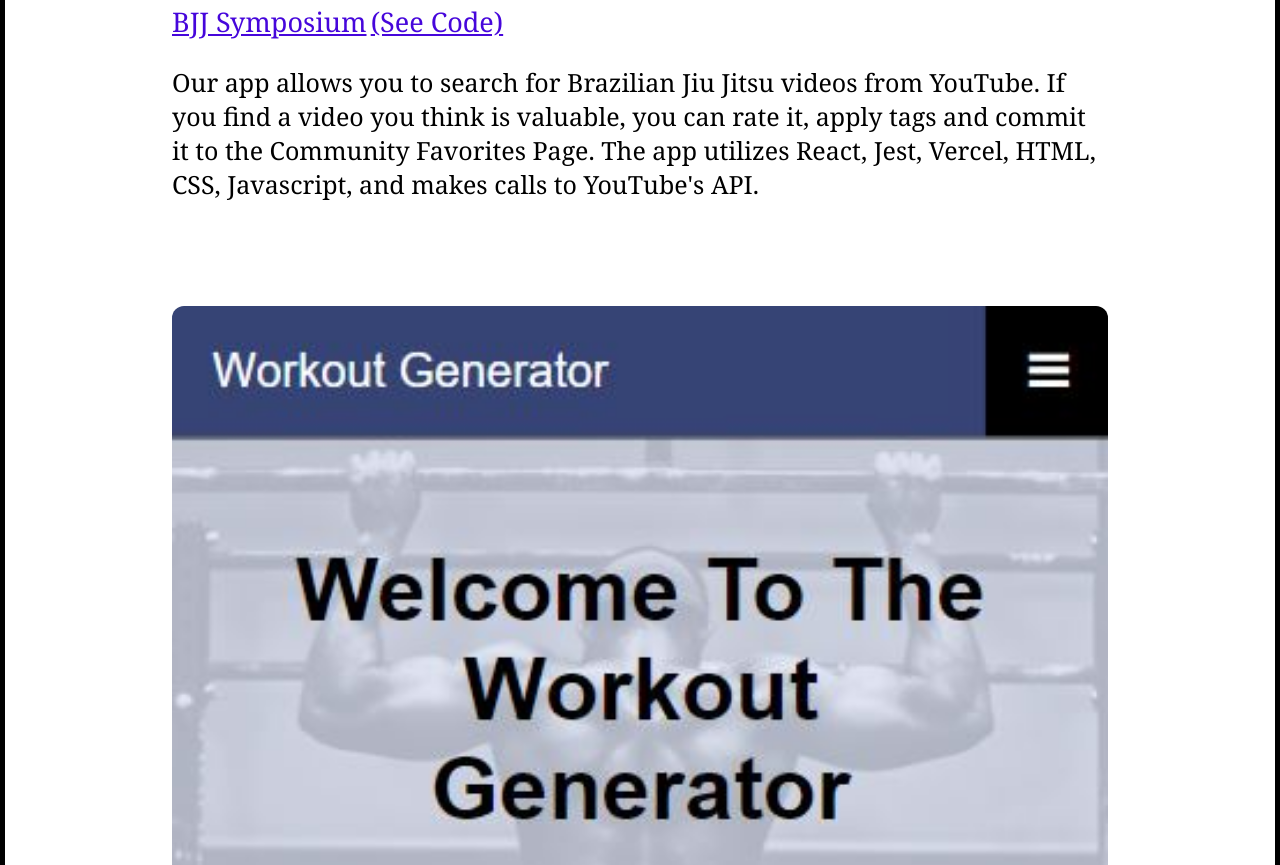
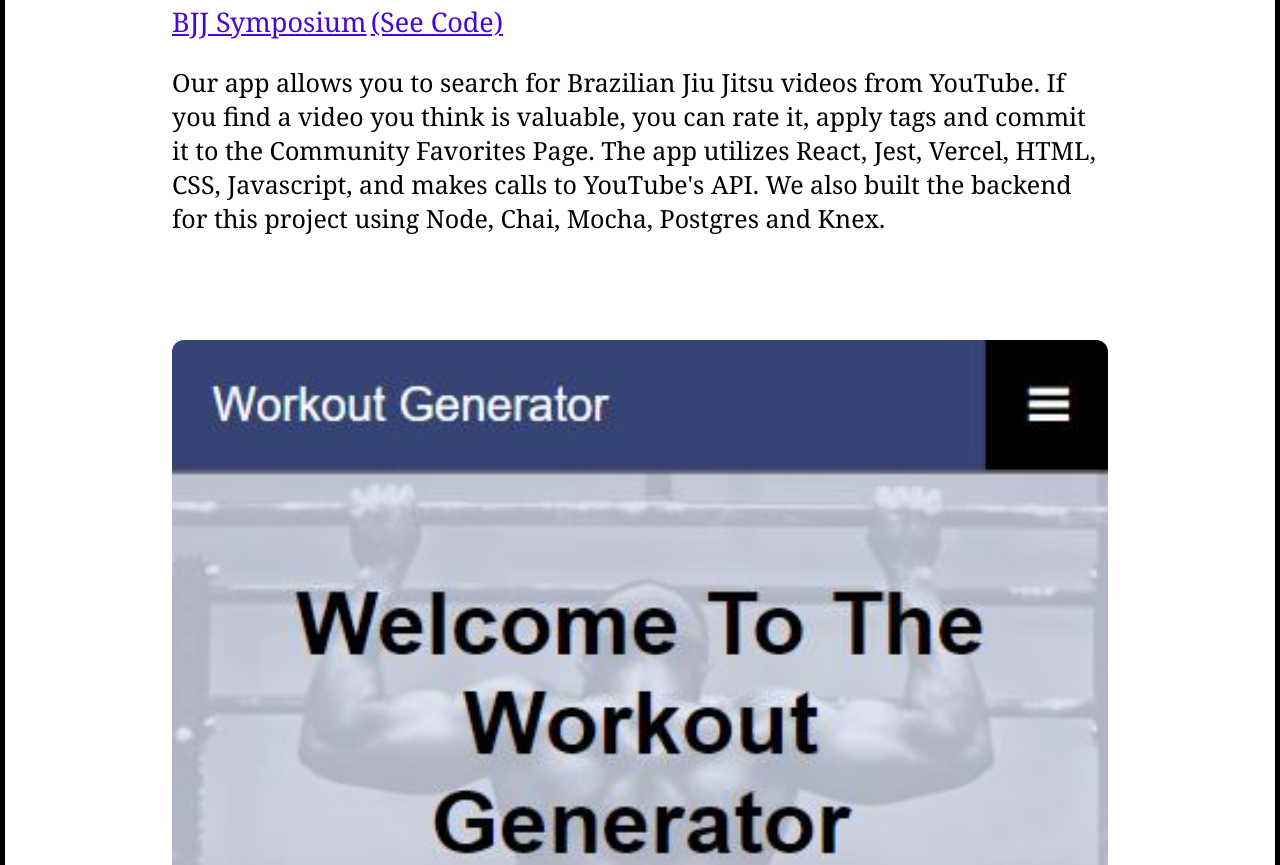
Before and after one commit to WesGlassmeyer/Portfolio, a plain HTML site: page project-list.html in a window 1280 px wide. Shown: the part 1017-1882 px from the top of the page. Drawn offline with Linux system fonts and the light colour scheme.

Commit message:
Update project-list.html

```diff
--- a/project-list.html
+++ b/project-list.html
@@ -34,7 +34,7 @@
             <img src="images/demo.gif" alt="BJJ Symposium screenshot" class="rounded">
             <a class="h3" href="https://bjj-symposium-wesglassmeyer.vercel.app/" target="_blank">BJJ Symposium</a>
             <a class="h3" href="https://github.com/WesGlassmeyer/bjj-symposium" target="_blank">(See Code)</a>
-					    <p>Our app allows you to search for Brazilian Jiu Jitsu videos from YouTube. If you find a video you think is valuable, you can rate it, apply tags and commit it to the Community Favorites Page. The app utilizes React, Jest, Vercel, HTML, CSS, Javascript, and makes calls to YouTube's API.</p>
+					    <p>Our app allows you to search for Brazilian Jiu Jitsu videos from YouTube. If you find a video you think is valuable, you can rate it, apply tags and commit it to the Community Favorites Page. The app utilizes React, Jest, Vercel, HTML, CSS, Javascript, and makes calls to YouTube's API. We also built the backend for this project using Node, Chai, Mocha, Postgres and Knex.</p>
 				  </div>
 
         <div class="group">
```
